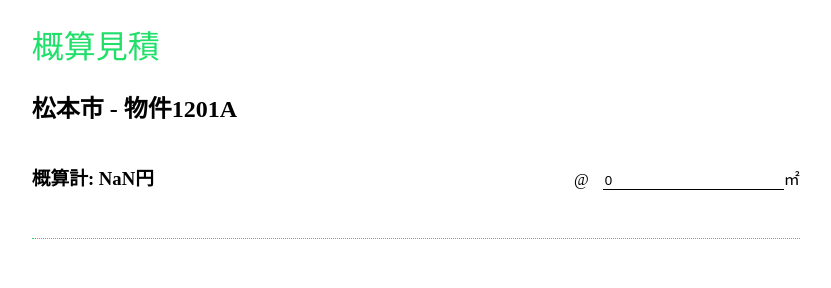
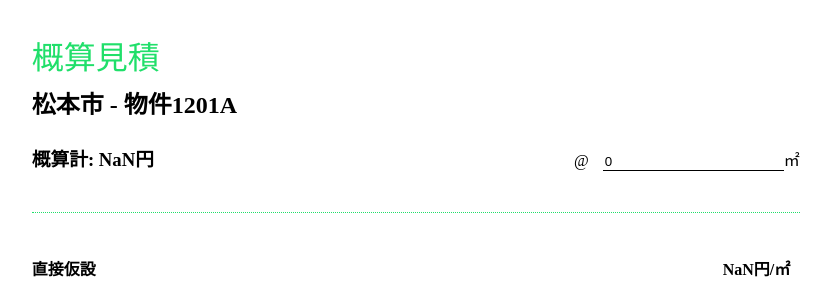
Before and after one commit to pathtrk/onequote, a Svelte app: page / in a window 1280 px wide. Shown: the top 288 px of the page, without its empty margins (229-1060 px from the left). Built offline with nearby package versions, Linux system fonts and the light colour scheme; the HTML template or start-up script is replaced by a standard one.

Commit message:
Update the layout

```diff
--- a/src/App.svelte
+++ b/src/App.svelte
@@ -222,7 +222,7 @@
 <style>
   main {
     text-align: left;
-    padding: 15.5em 1em 10em;
+    padding: 13.5em 1em 10em;
     width: 60%;
     max-width: 240px;
     margin: 0 auto;
@@ -232,6 +232,11 @@
     color: #20df6a;
     font-size: 2em;
     font-weight: 100;
+    margin: 0.75em 0 0;
+  }
+
+  h2 {
+    margin: 0.3em 0 0;
   }
 
   input[type="number"] {
@@ -283,8 +288,8 @@
     position: fixed;
     background: white;
     border-bottom: #20df6a dotted 1px;
-    padding-bottom: 0.85em;
-    height: 14em;
+    padding: 0.5em 0 0.75em;
+    height: 12em;
   }
 
   @media (min-width: 640px) {
```
